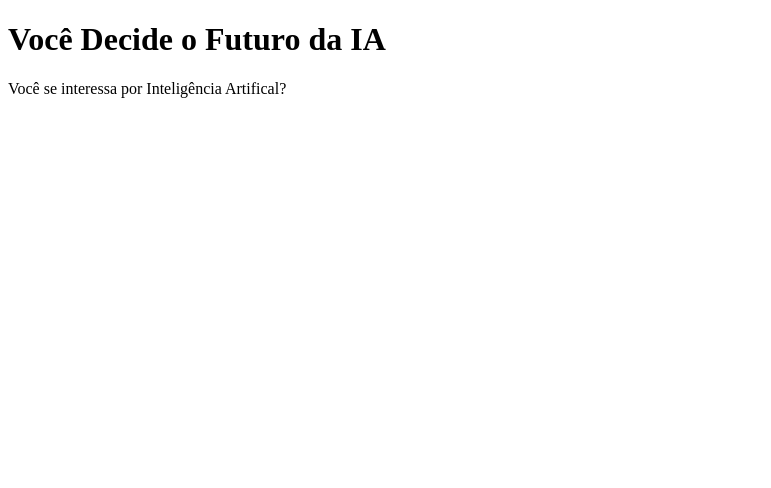
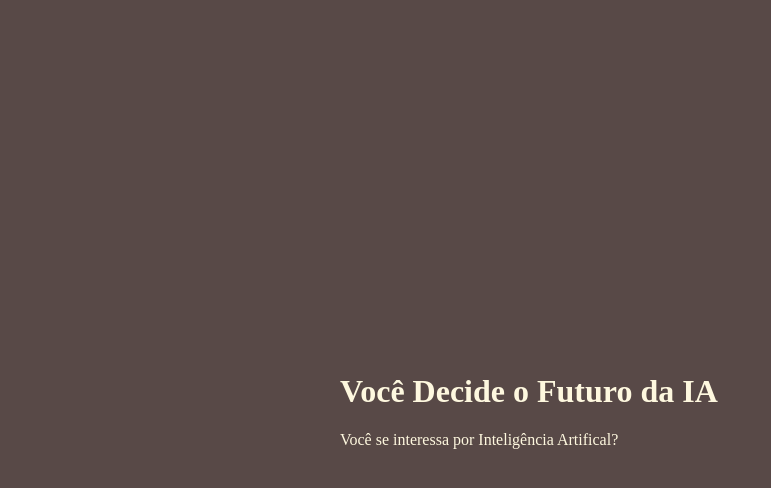
Before and after one commit to PA-PedroAntonio/IA3D, a plain HTML site: page index.html in a window 1280 px wide. Shown: the whole page, without its empty margins (0-771 px from the left). Drawn offline with Linux system fonts and the light colour scheme.

Commit message:
Add files via upload

```diff
--- a/index.html
+++ b/index.html
@@ -5,7 +5,7 @@
     <meta charset="UTF-8">
     <meta name="viewport" content="width=device-width, initial-scale=1.0">
     <link rel="stylesheet" href="style.css">
-    <title>Você decide o futuro da IA</title>
+    <title>Você Decide o Futuro da IA</title>
 </head>
 
 <body>
--- a/script.js
+++ b/script.js
@@ -31,6 +31,7 @@ function mostraAlternativas() {
     for (const alternativa of perguntaAtual.alternativa) {
         const botaoAlternativas = document.createElement("button");
         botaoAlternativas.textContent = alternativa;
+        caixaAlternativa.appendChild(botaoAlternativas);
     }
 }
 
--- a/style.css
+++ b/style.css
@@ -0,0 +1,22 @@
+:root {
+    --cor-fundo: #584947;
+    --cor-principal: #6f6256;
+    --cor-secundaria: #CABD91;
+    --cor-destaque: #ECE285;
+    --cor-texto: #FEF8DF;
+}
+
+body {
+    background-color: var(--cor-fundo);
+    color: var(--cor-texto);
+    display: flex;
+    justify-content: center;
+    align-items: center;
+    min-height: 100vh;
+}
+
+.caixa-principal {
+    background-color: var(--cor-fundo);
+    width: 90%;
+    max-width: 600px;
+}
```
